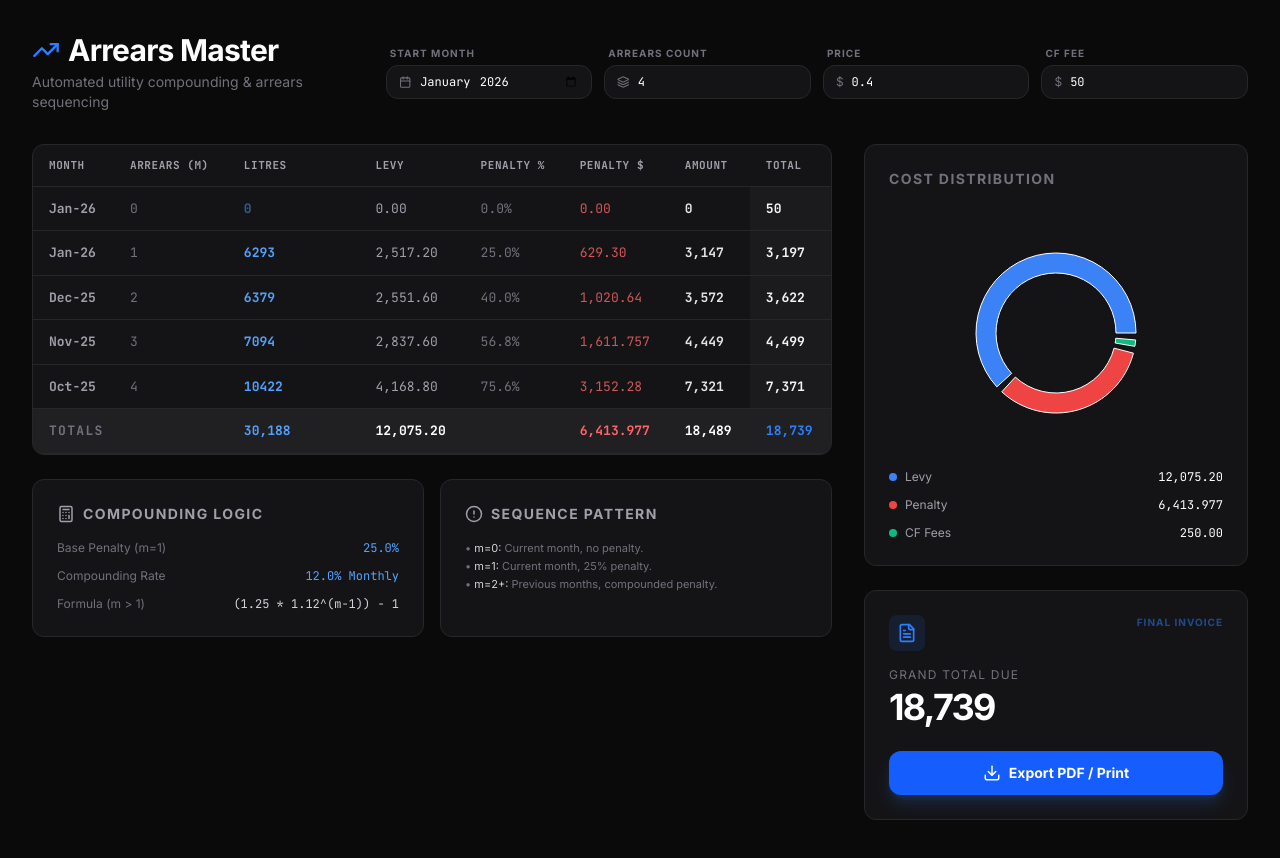
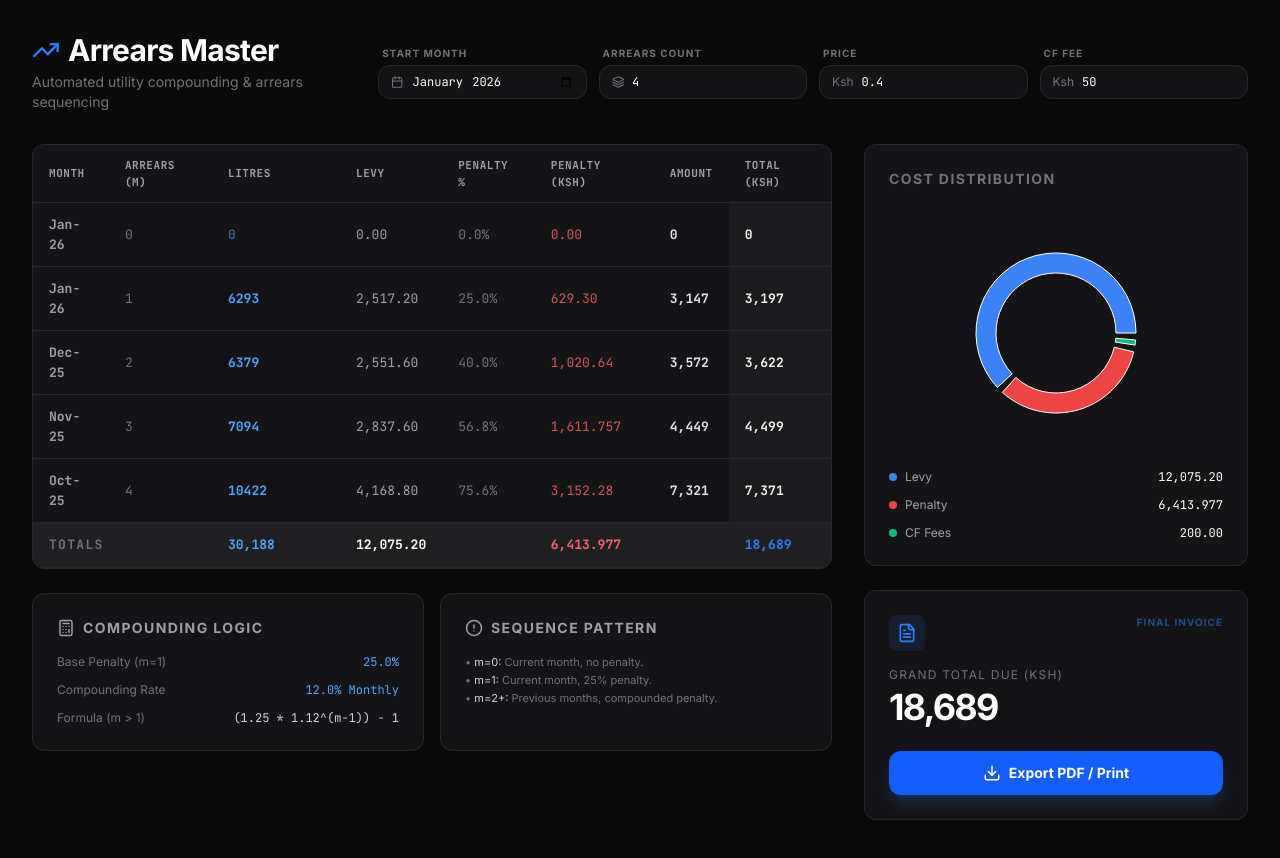
Before and after one commit to mfaustinee/Calculator, a React (Vite) app: page / in a window 1280 px wide. Shown: the top 858 px of the page. Built offline with nearby package versions, Linux system fonts and the light colour scheme.

Commit message:
Replace entire code with updated version

```diff
--- a/index.html
+++ b/index.html
@@ -3,7 +3,7 @@
   <head>
     <meta charset="UTF-8" />
     <meta name="viewport" content="width=device-width, initial-scale=1.0" />
-    <title>My Google AI Studio App</title>
+    <title>Arrears Master - Kenya Dairy Board</title>
   </head>
   <body>
     <div id="root"></div>
--- a/src/App.tsx
+++ b/src/App.tsx
@@ -79,7 +79,8 @@ export default function App() {
 
       const penalty = levy * penaltyRate;
       const amount = Math.round(levy + penalty);
-      const total = amount + cf;
+      // CF fee is only added if litres have been entered
+      const total = litres > 0 ? amount + cf : 0;
 
       result.push({
         m,
@@ -113,23 +114,27 @@ export default function App() {
   const chartData = [
     { name: 'Levy', value: totals.levy, color: '#3b82f6' },
     { name: 'Penalty', value: totals.penalty, color: '#ef4444' },
-    { name: 'CF Fees', value: (arrearsCount + 1) * cf, color: '#10b981' },
+    { name: 'CF Fees', value: rows.filter(r => r.litres > 0).length * cf, color: '#10b981' },
   ];
+
+  const validityDate = useMemo(() => {
+    const lastDay = new Date(new Date().getFullYear(), new Date().getMonth() + 1, 0);
+    return lastDay.toLocaleDateString('en-GB', { day: 'numeric', month: 'long', year: 'numeric' });
+  }, []);
 
   return (
     <div className="min-h-screen p-4 md:p-8 max-w-7xl mx-auto space-y-8">
       {/* Official Print Header (Hidden on Screen) */}
       <div className="hidden print:block text-center space-y-1 mb-8 border-b-2 border-black pb-6">
         <h2 className="text-xl font-bold uppercase">Kenya Dairy Board - Kericho</h2>
-        <p className="text-sm">Ardhi House 5th Floor, Wing B</p>
-        <p className="text-sm">Temple Road</p>
+        <p className="text-sm">Ardhi House 5th Floor, Wing B. Temple Road</p>
         <p className="text-sm">Tel: 0734026367</p>
         <div className="pt-4">
           <h1 className="text-2xl font-black underline decoration-2 underline-offset-4">CONSUMER SAFETY LEVY ESTIMATE</h1>
         </div>
         <div className="flex justify-between pt-6 text-xs font-mono">
-          <span>PRICE PER LITRE: ${price.toFixed(2)}</span>
-          <span>CF FEE: ${cf.toFixed(2)}</span>
+          <span>PRICE PER LITRE: Ksh {price.toFixed(2)}</span>
+          <span>CF FEE: Ksh {cf.toFixed(2)}</span>
           <span>DATE: {new Date().toLocaleDateString()}</span>
         </div>
       </div>
@@ -172,7 +177,7 @@ export default function App() {
           <div className="flex flex-col gap-1">
             <label className="text-[10px] font-bold text-zinc-500 uppercase tracking-widest ml-1">Price</label>
             <div className="flex items-center gap-2 glass-card px-3 py-2">
-              <span className="text-zinc-500 text-xs">$</span>
+              <span className="text-zinc-500 text-xs">Ksh</span>
               <input
                 type="number"
                 value={price}
@@ -185,7 +190,7 @@ export default function App() {
           <div className="flex flex-col gap-1">
             <label className="text-[10px] font-bold text-zinc-500 uppercase tracking-widest ml-1">CF Fee</label>
             <div className="flex items-center gap-2 glass-card px-3 py-2">
-              <span className="text-zinc-500 text-xs">$</span>
+              <span className="text-zinc-500 text-xs">Ksh</span>
               <input
                 type="number"
                 value={cf}
@@ -212,9 +217,9 @@ export default function App() {
                     <th>Litres</th>
                     <th>Levy</th>
                     <th className="print:hidden">Penalty %</th>
-                    <th>Penalty $</th>
-                    <th>Amount</th>
-                    <th>Total</th>
+                    <th>Penalty (Ksh)</th>
+                    <th className="print:hidden">Amount</th>
+                    <th>Total (Ksh)</th>
                   </tr>
                 </thead>
                 <tbody>
@@ -246,7 +251,7 @@ export default function App() {
                         <td className="text-red-400/80 print:text-black">
                           {row.penalty.toLocaleString(undefined, { minimumFractionDigits: 2 })}
                         </td>
-                        <td className="text-zinc-200 font-bold print:text-black">
+                        <td className="text-zinc-200 font-bold print:hidden">
                           {row.amount.toLocaleString()}
                         </td>
                         <td className="font-bold text-zinc-100 bg-white/[0.03] print:bg-transparent print:text-black">
@@ -263,11 +268,15 @@ export default function App() {
                     <td className="print:text-black">{totals.levy.toLocaleString(undefined, { minimumFractionDigits: 2 })}</td>
                     <td className="print:hidden"></td>
                     <td className="text-red-400 print:text-black">{totals.penalty.toLocaleString(undefined, { minimumFractionDigits: 2 })}</td>
-                    <td className="print:text-black">{totals.amount.toLocaleString()}</td>
-                    <td className="text-blue-500 text-lg print:text-black">{totals.total.toLocaleString()}</td>
+                    <td className="print:hidden"></td>
+                    <td className="text-blue-500 text-lg print:text-black print:text-sm">{totals.total.toLocaleString()}</td>
                   </tr>
                 </tfoot>
               </table>
+            </div>
+            {/* Validity Date (Hidden on Screen) */}
+            <div className="hidden print:block text-right mt-4 px-4">
+              <p className="text-xs font-bold italic">This estimate is valid till {validityDate}</p>
             </div>
           </div>
 
@@ -356,8 +365,8 @@ export default function App() {
               <span className="text-[10px] font-bold uppercase tracking-widest text-blue-500/50">Final Invoice</span>
             </div>
             <div className="space-y-1">
-              <p className="text-zinc-500 text-xs uppercase tracking-widest print:text-black">Grand Total Due</p>
-              <p className="text-4xl font-bold tracking-tighter text-white print:text-black">
+              <p className="text-zinc-500 text-xs uppercase tracking-widest print:text-black">Grand Total Due (Ksh)</p>
+              <p className="text-4xl font-bold tracking-tighter text-white print:text-black print:text-2xl">
                 {totals.total.toLocaleString()}
               </p>
             </div>
```
Also changed, not shown: 1 other file (tests, documents, lock files or other folders).
